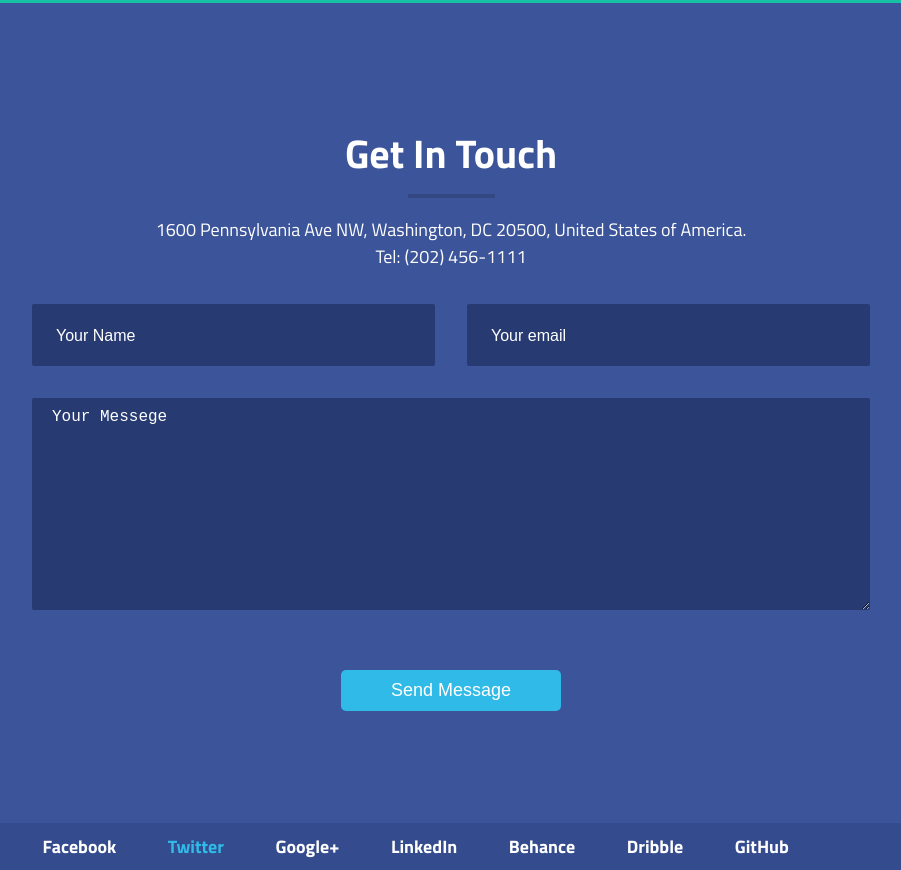
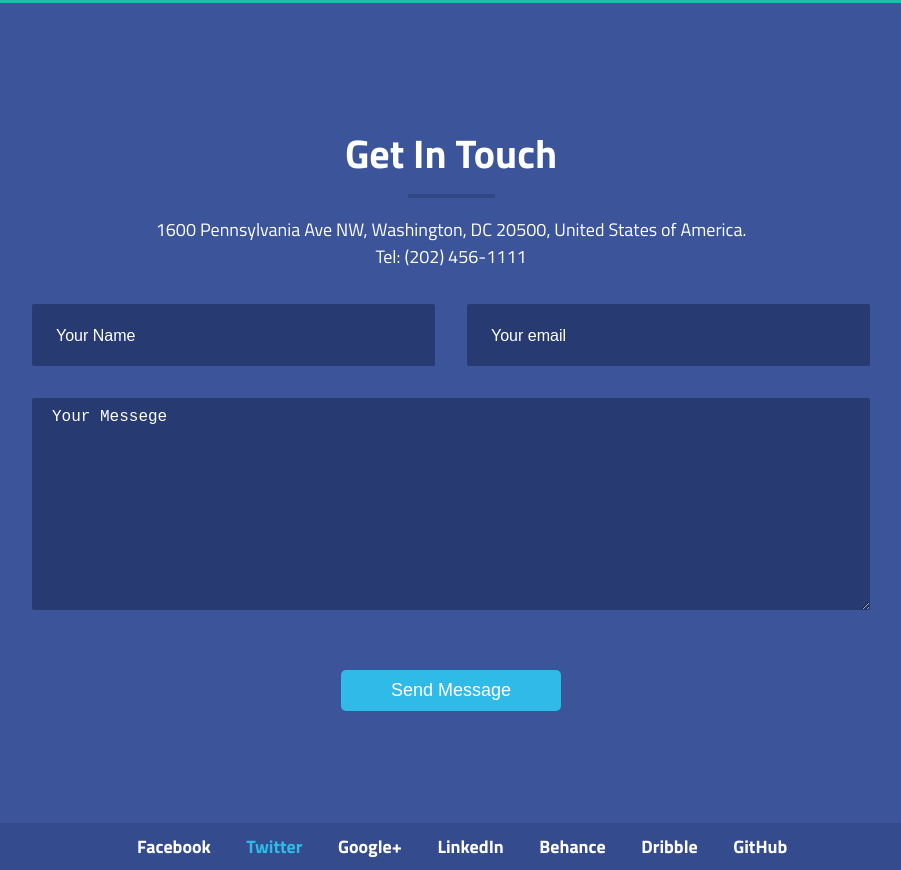
Before and after one commit to alitonia/2nd_html, a plain HTML site: page index.html in a window 1280 px wide. Shown: the part 1337-2207 px from the top of the page, without its empty margins (189-1090 px from the left). Drawn offline with Linux system fonts and the light colour scheme.

Commit message:
fix few parameters in footer

```diff
--- a/css/ver_01.css
+++ b/css/ver_01.css
@@ -226,7 +226,7 @@
             .footer-link {
                 margin-left: 20px;
                 max-width: 945px;
-                margin-left: auto;
+                margin-left: 13%;
                 margin-right: auto;
             }
 
@@ -237,7 +237,7 @@
 
             .footer-link ul li {
                 display: inline-block;
-                margin: 10px 24px 10px 24px;
+                margin: 10px 16px 10px 16px;
             }
 
             .footer-link ul li a {
```
